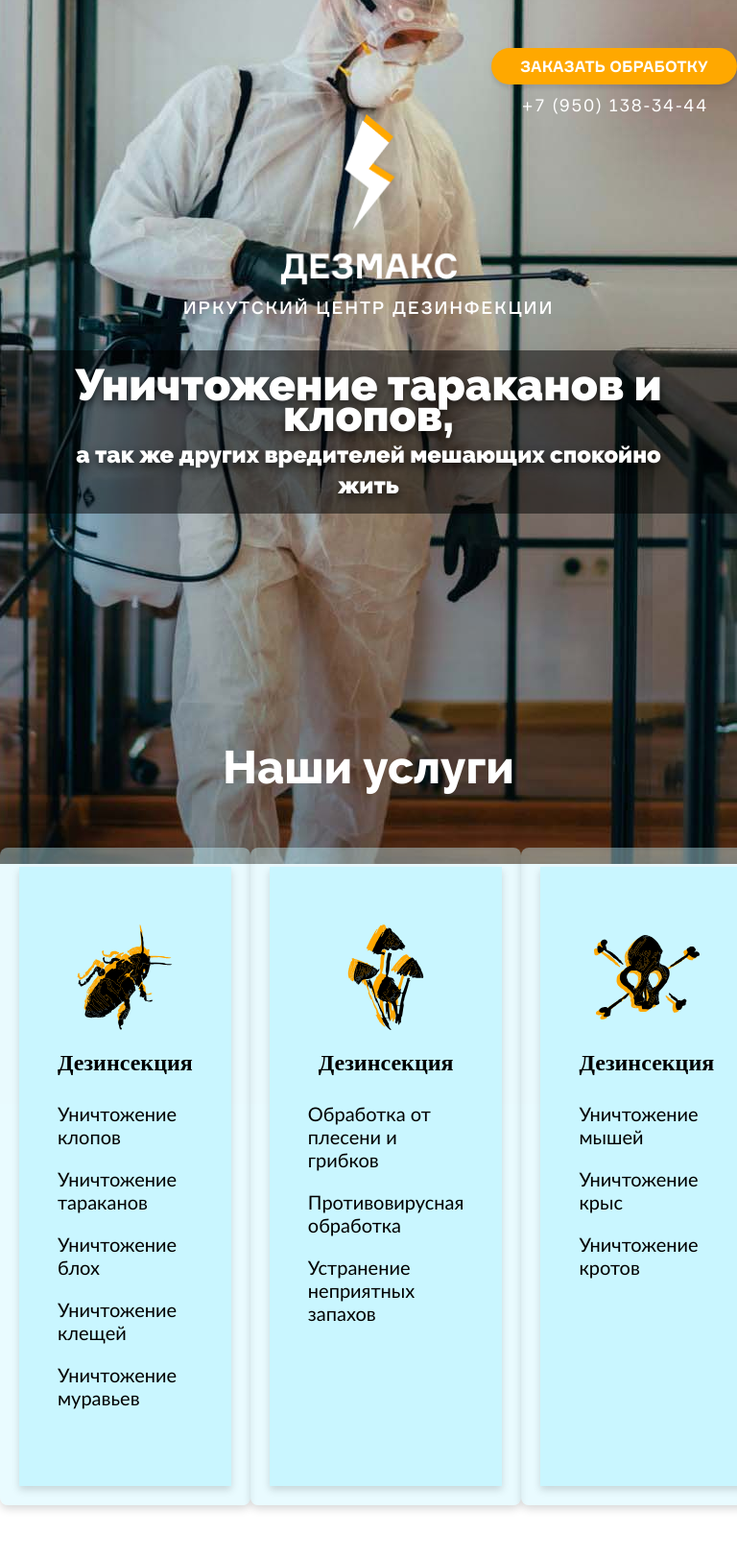
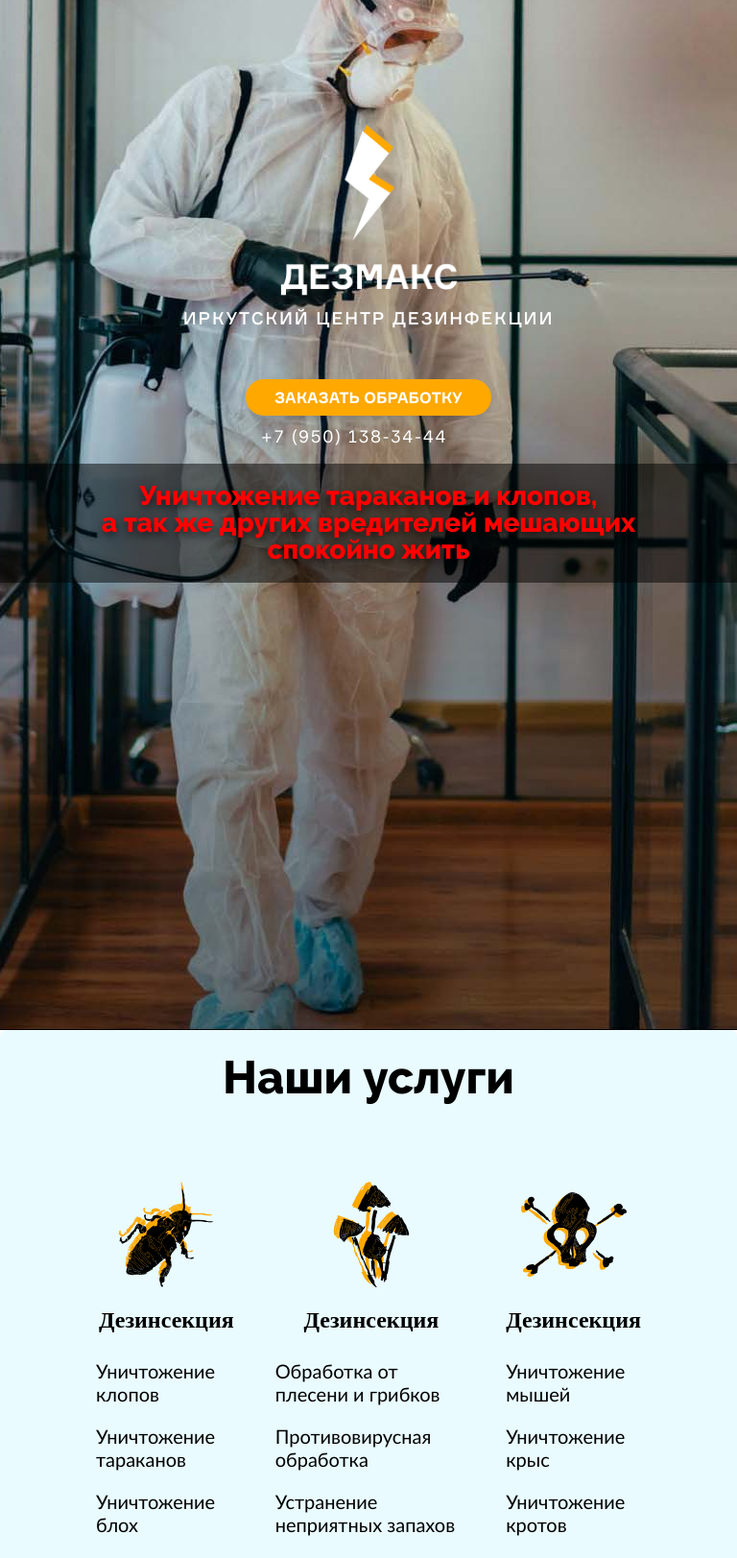
Before and after one commit to Zvermn/Dezmax, a website: page index.html in a window 768 px wide. Shown: the part 120-1743 px from the top of the page at 96% size. Drawn offline with nearby package versions, Linux system fonts and the light colour scheme; a web font is replaced by a local one.

Commit message:
НАчал адаптив на лэптоп, остановился на H2 и блоке с услугами

```diff
--- a/css/style.css
+++ b/css/style.css
@@ -257,6 +257,7 @@ h1 span {
 }
 
 .wrap-category {
+
     background-color: rgba(201, 246, 255, 0.4);
     padding: 20px;
     box-shadow: 0px 4px 8px rgba(0, 0, 0, 0.15);
@@ -478,15 +479,7 @@ h1 span {
     position: relative;
 }
 
-.wrap-table1 img {
-    border-radius: 50%;
-    border: solid white 40px;
-    position: absolute;
-    top: 0;
-    right: -148px;
-}
-
-.wrap-table2 img {
+.wrap-table1 img, .wrap-table2 img {
     border-radius: 50%;
     border: solid white 40px;
     position: absolute;
@@ -600,7 +593,7 @@ footer .wrap-footer-content {
 
 .footer-bg {
     background-color: black;
-    padding: 60px 0;
+    padding: 60px 30px;
 }
 
 .footer-bg .wrap-size {
@@ -649,12 +642,6 @@ button:hover {
     background-color: #E89900;
     cursor: pointer;
 }
-
-/* a:hover {
-    color: #E89900;
-    text-decoration: underline;
-} */
-
 
 /* >popUp                                                        */
 
@@ -721,8 +708,116 @@ button:hover {
 
 @media screen and (max-width: 1365px) and (min-width:1024px) {
 
+
+
+    .header-order {
+        padding: 0 40px;
+    }
+
+    .wrap-size {
+        max-width: 1365px;
+        margin: 0 auto;
+    }
+
+    .simple-procedure-foto {
+        justify-content: space-around;
+    }
+
+    .simple-procedure-foto img:last-child {
+        display: none;
+    }
+
+    .wrap-processing-bg {
+        background-size: 100%;
+    }
+
+    .wrap-table1 img, .wrap-table2 img {
+        right: -48px;
+    }
+
+    .services, .adventage, .simple-procedure, .pre-processing, .processing, .after-processing, .prices, .form-send-order {
+        margin-bottom: 60px;
+    }
+}
+
+
+
+
+
+@media screen and (max-width: 1023px) and (min-width:768px) {
+
+    .header {
+        display: flex;
+        flex-direction: column-reverse;
+        padding-top: 250px;
+    }
+
+    .header-order {
+        text-align: center;
+    }
+
+    .brand {
+        box-sizing: border-box;
+        margin: 0 0 50px 0;
+        text-align: center;
+
+    }
+
+    h1 {
+        background: rgba(0, 0, 0, 0.5);
+        display: inline-block;
+        font-family: Raleway;
+        font-weight: 800;
+        font-size: 28px;
+        color: white;
+        line-height: 1;
+        letter-spacing: 0em;
+        padding: 20px 60px;
+        text-shadow: 0px 4px 8px rgba(0, 0, 0, 0.6);
+        margin-bottom: 350px;
+    }
+
+    h1 span {
+        font-family: Raleway;
+        font-size: 28px;
+        font-style: normal;
+        font-weight: 800;
+        letter-spacing: 0em;
+    }
+
+}
+
+@media screen and (max-width: 1365px) and (min-width:360px) {
+
     h1 {
         color: red;
+        margin-bottom: 466px;
+    }
+
+    .services h2 {
+        color: black;
+    }
+
+    .services {
+        padding: 25px 80px 0 80px;
+        background-color: rgba(201, 246, 255, 0.4);
+        box-shadow: 0px 4px 8px rgba(0, 0, 0, 0.15);
+        border-radius: 8px;
+    }
+
+    .wrap-category {
+        background-color: unset;
+        padding: 25px 20px;
+        box-shadow: none;
+        border-radius: 0;
+        flex: 0 1 auto;
+    }
+
+    .item-service {
+        background-color: unset;
+        box-shadow: none;
+        padding: 0;
+        height: 100%;
     }
 
     body {
@@ -731,19 +826,4 @@ button:hover {
         background-position: center -140px;
         background-size: auto auto;
     }
-
-
-    .wrap-size {
-        max-width: 1365px;
-    }
-
-
-
-    .simple-procedure-foto {
-        justify-content: space-around;
-    }
-
-    .simple-procedure-foto img:last-child {
-        display: none;
-    }
 }
--- a/index.html
+++ b/index.html
@@ -263,7 +263,7 @@
                 <div class="wrap-size">
                     <div class="info">
                         <span>г. Иркутск, ул. Безбокова, 30/1, кв.3</span><br>
-                        <span class="tel">+7 (950) 138-34-44</span><br>
+                        <span class="tel"><a href="tel:+79501383444">+7 (950) 138-34-44</a></span><br>
                         <span class="e-mail">dezmaks_irk@mail.ru</span><br>
                         <span class="year">©2022 "Иркутский Центр Дезинсекции"</span>
                     </div>
```
